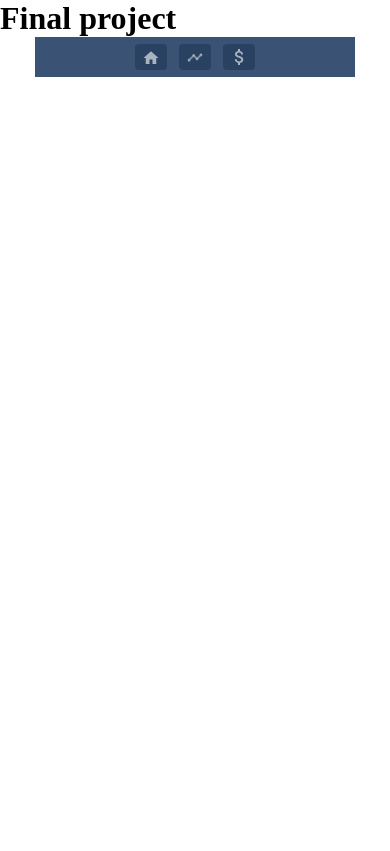
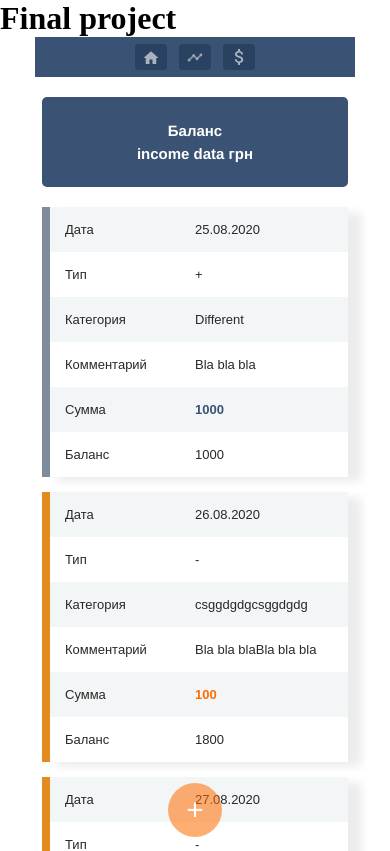
Before and after one commit to MIGHOST/FP_28, a React (Create React App) app: page / in a window 390 px wide. Shown: the top 851 px of the page. Built offline with nearby package versions, Linux system fonts and the light colour scheme; no server answers.

Commit message:
mob + tab

```diff
--- a/src/Components/AddButton/AddButton.js
+++ b/src/Components/AddButton/AddButton.js
@@ -0,0 +1,7 @@
+import React from "react";
+import styles from "./AddButton.module.css";
+const AddButton = () => {
+  return <button className={styles.button}>+</button>;
+};
+
+export default AddButton;
--- /dev/null
+++ b/src/Components/AddButton/AddButton.module.css
@@ -0,0 +1,35 @@
+.button {
+  display: block;
+  width: 54px;
+  height: 54px;
+  border-radius: 27px;
+  border: none;
+  outline: none;
+  background-color: #ff6c00;
+  color: #ffffff;
+  font-size: 30px;
+
+  position: fixed;
+}
+
+@media screen and (min-width: 1280px) {
+  .button {
+    right: 48px;
+    bottom: 48px;
+  }
+}
+
+@media screen and (min-width: 768px) and (max-width: 1279px) {
+  .button {
+    bottom: 48px;
+    right: calc(50% - 374px + 52px);
+  }
+}
+
+@media screen and (max-width: 767px) {
+  .button {
+    bottom: 7px;
+    left: calc(50% - 27px);
+    background-color: rgba(255, 108, 0, 0.55);
+  }
+}
--- a/src/Components/Currency/Currency.module.css
+++ b/src/Components/Currency/Currency.module.css
@@ -63,7 +63,7 @@ html {
   align-items: center;
   width: 30px;
   height: 25px;
-    background-color:  #284060;
+  background-color: #284060;
   color: red;
   border-radius: 4px;
 }
@@ -88,12 +88,10 @@ html {
 
 .swicher_chart {
   background-image: url("./icons/Diagrams.png");
-
 }
 
 .swicher_currency {
   background-image: url("./icons/Слой\ 1.png");
-
 }
 
 .exchange {
@@ -116,7 +114,7 @@ html {
 .exData {
   display: flex;
   height: 43px;
-    border-bottom: 2px solid  #f3f6f6;
+  border-bottom: 2px solid #f3f6f6;
   justify-content: space-around;
   align-items: center;
   font-family: Helvetica;
@@ -125,7 +123,7 @@ html {
   color: #485058;
 }
 
-.exData:hover{
+.exData:hover {
   background-color: #f3f6f6;
 }
 
@@ -137,31 +135,24 @@ html {
   background-position: bottom;
 }
 
-@media screen and (min-width: 769px) {
-
+@media screen and (min-width: 1280px) {
   .wrapper {
     width: 312px;
     border-radius: 3px;
     box-shadow: 10px 17.321px 40px 0px rgba(1, 1, 0, 0.15);
-
   }
   .chart {
     height: 194px;
   }
 }
 
-@media screen and (min-width: 321px) and (max-width: 768px) {
+@media screen and (min-width: 768px) and (max-width: 1279px) {
   .chart {
     display: none;
-
   }
 
   .wrapper {
     width: 354px;
     box-shadow: 10px 17.321px 40px 0px rgba(1, 1, 0, 0.15);
-        position: fixed;
-        z-index: 3;
-        left: 32px;
-        bottom: 50px;
   }
 }
--- a/src/Components/Navigation/Navigation.js
+++ b/src/Components/Navigation/Navigation.js
@@ -1,10 +1,7 @@
-import React from 'react';
-import style from "./Navigation.module.css"
+import React from "react";
+import style from "./Navigation.module.css";
 
-
-const Navigation =() => {
-
-
+const Navigation = () => {
   return (
     <div>
       <div className={style.pc}>
@@ -41,11 +38,10 @@ const Navigation =() => {
           <div className={style.tab_dash}></div>
           <div className={style.tab_balance}>
             <p>Баланс </p>
-                    <p>:  income data грн</p>
+            <p>: income data грн</p>
           </div>
         </div>
       </div>
-
 
       <div className={style.mob}>
         <div className={style.mob_container}>
@@ -59,11 +55,13 @@ const Navigation =() => {
             <div className={style.mob_navItem_dolar}></div>
           </div>
         </div>
+        <div className={style.mob_balance}>
+          <p>Баланс</p>
+          <p>income data грн</p>
         </div>
+      </div>
+    </div>
+  );
+};
 
-        </div>
-
-    )
-}
-
-export default Navigation
+export default Navigation;
--- a/src/Components/Navigation/Navigation.module.css
+++ b/src/Components/Navigation/Navigation.module.css
@@ -185,6 +185,23 @@
   background-position: center;
 }
 
+.mob_balance {
+  display: none;
+  background-color: #3a5374;
+  width: 306px;
+  height: 90px;
+  border-radius: 5px;
+  margin: 0 auto 20px;
+  color: white;
+  flex-direction: column;
+  align-items: center;
+  justify-content: center;
+  font-family: Helvetica, sans-serif;
+  font-size: 15px;
+  line-height: 23px;
+  font-weight: 700;
+}
+
 /* ____media-rules */
 
 @media screen and (min-width: 1280px) {
@@ -202,5 +219,10 @@
 @media screen and (max-width: 767px) {
   .mob_container {
     display: flex;
+    margin-bottom: 20px;
+  }
+
+  .mob_balance {
+    display: flex;
   }
 }
--- a/src/Components/TableTransaction/TableTransaction.module.css
+++ b/src/Components/TableTransaction/TableTransaction.module.css
@@ -1,11 +1,5 @@
-.wrapper {
-  width: 306px;
-  margin: 0 auto;
-}
-
 .list {
   list-style: none;
-  padding: 20px 0;
 }
 
 .listTitle {
@@ -30,12 +24,18 @@
   .listTitle {
     display: none;
   }
+
+  .wrapper {
+    width: 306px;
+    margin: 0 auto;
+  }
 }
 
 @media screen and (min-width: 768px) {
   .wrapper {
-    width: 748px;
+    /* width: 748px; */
     padding: 20px;
+    margin: 0 auto 200px;
   }
 
   .listTitle {
--- a/src/Containers/MainPage/MainPage.js
+++ b/src/Containers/MainPage/MainPage.js
@@ -2,12 +2,20 @@ import React from "react";
 
 import Navigation from "../../Components/Navigation/Navigation";
 import TableTransaction from "../../Components/TableTransaction/TableTransaction";
+import AddButton from "../../Components/AddButton/AddButton";
+import Currency from "../../Components/Currency/Currency";
+
+import styles from "./MainPage.module.css";
 
 const MainPage = () => {
   return (
-    <div>
-      <Navigation />
-      {/* <TableTransaction /> */}
+    <div className={styles.wrapper}>
+      <div className={styles.mainPage}>
+        <Navigation />
+        <TableTransaction />
+        <AddButton />
+        <Currency />
+      </div>
     </div>
   );
 };
--- a/src/Containers/MainPage/MainPage.module.css
+++ b/src/Containers/MainPage/MainPage.module.css
@@ -0,0 +1,17 @@
+.mainPage {
+  padding-bottom: 50px;
+  width: 320px;
+  margin: 0 auto;
+}
+
+@media screen and (min-width: 768px) and (max-width: 1279px) {
+  .wrapper {
+    background-image: url(./img/main_tab_bgrd.jpg);
+    background-position: right;
+    background-repeat: no-repeat;
+    background-size: cover;
+  }
+  .mainPage {
+    width: 748px;
+  }
+}
```
Also changed, not shown: src/Containers/MainPage/img/bgrd.jpg (deleted), src/Containers/MainPage/img/main_tab_bgrd.jpg (added). Lines whose indentation alone changed are shown as unchanged.
